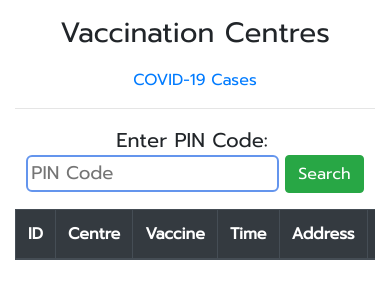
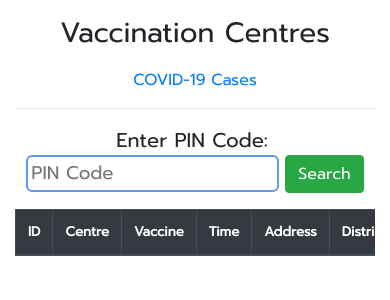
Before and after one commit to Ram-95/covid-19_india_data, a Flask app: page /vaccination_center in a window 390 px wide. Shown: the top 300 px of the page. Run offline with Flask 2, Linux system fonts and the light colour scheme; lists and menus that the app fills with data are empty; some libraries are stand-ins or nearby versions; some web fonts are replaced.

Commit message:
UI Changes

```diff
--- a/static/styles.css
+++ b/static/styles.css
@@ -220,6 +220,9 @@ input[type=text] {
     #pin_search {
         margin-top: 0.6rem;
     }
+    #vaccine_table {
+        font-size: smaller;
+    }
 }
 
 @media only screen and (max-width: 600px) {
@@ -231,4 +234,7 @@ input[type=text] {
         margin-bottom: 1rem;
         text-align: center;
     }
+    #vaccine_table {
+        font-size: smaller;
+    }
 }
```
